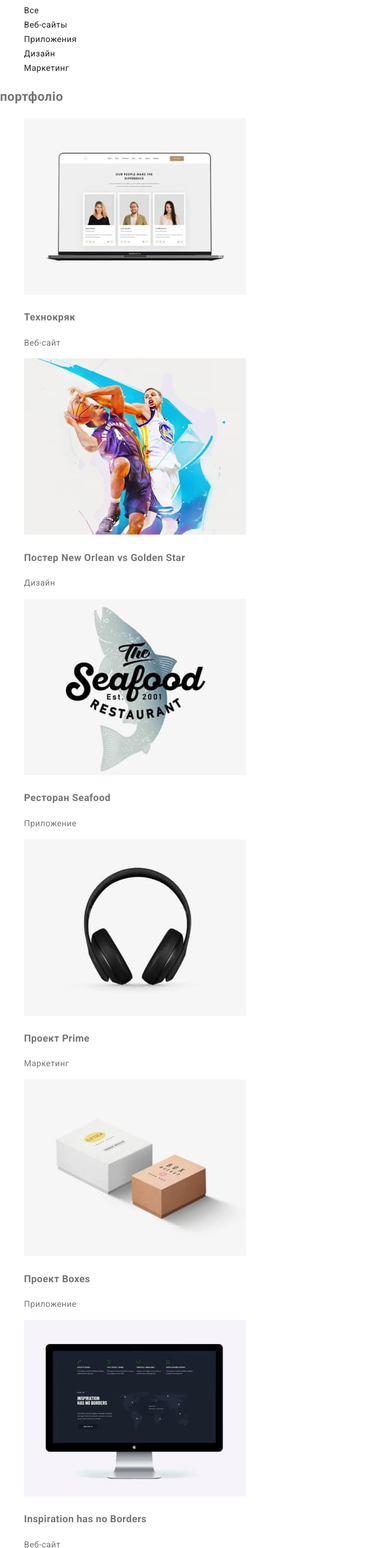
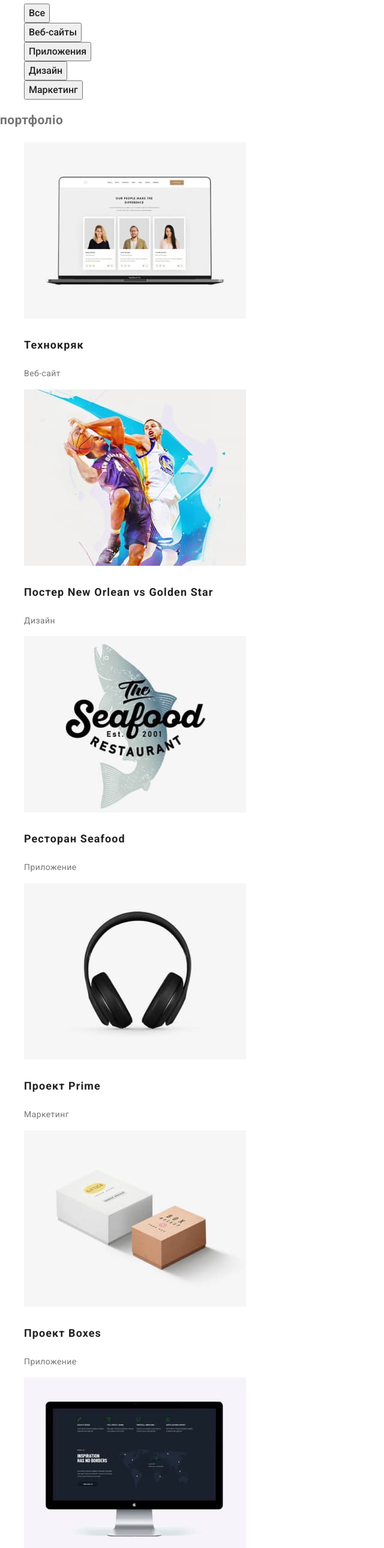
Before and after one commit to osipm/goit-markup-hw-02, a plain HTML site: page portfolio.html in a window 1280 px wide. Shown: the part 220-2800 px from the top of the page at 60% size, without its empty margins (0-640 px from the left). Drawn offline with nearby package versions, Linux system fonts and the light colour scheme.

Commit message:
finish css

```diff
--- a/css/styles.css
+++ b/css/styles.css
@@ -1,4 +1,5 @@
-:root{--mein-text-cl:#757575;
+:root{
+    --mein-text-cl:#757575;
     --main-title-cl:#FFFFFF;
     --title-cl:#212121;
     --link-cl:#2196F3;
@@ -9,14 +10,13 @@
     --blak-bg:#2F303A;
     --bg:#F5F4FA;
     --bg:#E5E5E5;
---
-
 }
 
 
 
 
-body{font-family: var(--main-text-cl);
+body{
+    font-family: var(--main-text-cl);
     font-size: 14px;
     line-height: 1.71;
     letter-spacing: 0.03em;
@@ -30,7 +30,8 @@ color:var(--mein-text-cl)}
 .link:hover,
 .link:focus{color:var(--link-cl);}
 
-.logo{font-family: var(--title-text-cl);
+.logo{
+    font-family: var(--title-text-cl);
     font-size: 26px;
     line-height: 1.19;
     letter-spacing: 0.03em;
@@ -97,8 +98,40 @@ color:var(--mein-text-cl)}
     }
 
    .footer{background-color: var(--blak-bg);}
+
    .Studio-cl{color:var(--main-title-cl)}
+
    .address-street{color: var(--main-title-cl)}
 
 
    .contacts-addres{color: rgba(255, 255, 255, 0.6);}
+
+   .btn-filtr{
+        font-weight: 500;
+        font-size: 16px;
+        line-height: 1.62;
+        text-align: center;
+        color:var(--title-cl)
+   }
+
+   .btn-filtr:hover,
+   .btn-filtr:focus{
+       color: var(--main-title-cl);
+       background-color: var(--link-cl);
+       cursor: pointer;
+   }
+
+   .title-portfolio{
+        font-weight: bold;
+        font-size: 18px;
+        line-height: 2;
+        letter-spacing: 0.06em;
+        color: var(--title-cl);
+   }
+
+
+
+   .text-portfolio{
+        font-size: 16px;
+        line-height: 1.87;
+     }
--- a/portfolio.html
+++ b/portfolio.html
@@ -32,11 +32,11 @@
       <section>
         <h1>навігація</h1>
         <ul class="list">
-          <li><a href="" class="link">Все</a></li>
-          <li><a href="" class="link">Веб-сайты</a></li>
-          <li><a href="" class="link">Приложения</a></li>
-          <li><a href="" class="link">Дизайн</a></li>
-          <li><a href="" class="link">Маркетинг</a></li>
+          <li><button class="btn-filtr" type="button">Все</a></button>
+          <li><button class="btn-filtr" type="button">Веб-сайты</a></button>
+          <li><button class="btn-filtr" type="button">Приложения</a></button>
+          <li><button class="btn-filtr" type="button">Дизайн</a></button>
+          <li><button class="btn-filtr" type="button">Маркетинг</a></button>
         </ul>
       </section>
 
@@ -50,7 +50,7 @@
               width="370"
               height="294"
             />
-            <h3>Технокряк</h3>
+            <h3 class="title-portfolio">Технокряк</h3>
             <p>Веб-сайт</p>
           </li>
           <li>
@@ -60,7 +60,7 @@
               width="370"
               height="294"
             />
-            <h3>Постер New Orlean vs Golden Star</h3>
+            <h3 class="title-portfolio">Постер New Orlean vs Golden Star</h3>
             <p>Дизайн</p>
           </li>
           <li>
@@ -70,7 +70,7 @@
               width="370"
               height="294"
             />
-            <h3>Ресторан Seafood</h3>
+            <h3 class="title-portfolio">Ресторан Seafood</h3>
             <p>Приложение</p>
           </li>
           <li>
@@ -80,7 +80,7 @@
               width="370"
               height="294"
             />
-            <h3>Проект Prime</h3>
+            <h3 class="title-portfolio">Проект Prime</h3>
             <p>Маркетинг</p>
           </li>
           <li>
@@ -90,7 +90,7 @@
               width="370"
               height="294"
             />
-            <h3>Проект Boxes</h3>
+            <h3 class="title-portfolio">Проект Boxes</h3>
             <p>Приложение</p>
           </li>
           <li>
@@ -100,7 +100,7 @@
               width="370"
               height="294"
             />
-            <h3>Inspiration has no Borders</h3>
+            <h3 class="title-portfolio">Inspiration has no Borders</h3>
             <p>Веб-сайт</p>
           </li>
           <li>
@@ -110,7 +110,7 @@
               width="370"
               height="294"
             />
-            <h3>Издание Limited Edition</h3>
+            <h3 class="title-portfolio">Издание Limited Edition</h3>
             <p>Дизайн</p>
           </li>
           <li>
@@ -120,7 +120,7 @@
               width="370"
               height="294"
             />
-            <h3>Проект LAB</h3>
+            <h3 class="title-portfolio">Проект LAB</h3>
             <p>Маркетинг</p>
           </li>
           <li>
@@ -130,7 +130,7 @@
               width="370"
               height="294"
             />
-            <h3>Growing Business</h3>
+            <h3 class="title-portfolio">Growing Business</h3>
             <p>Приложение</p>
           </li>
         </ul>
```
Lines whose indentation alone changed are shown as unchanged.
